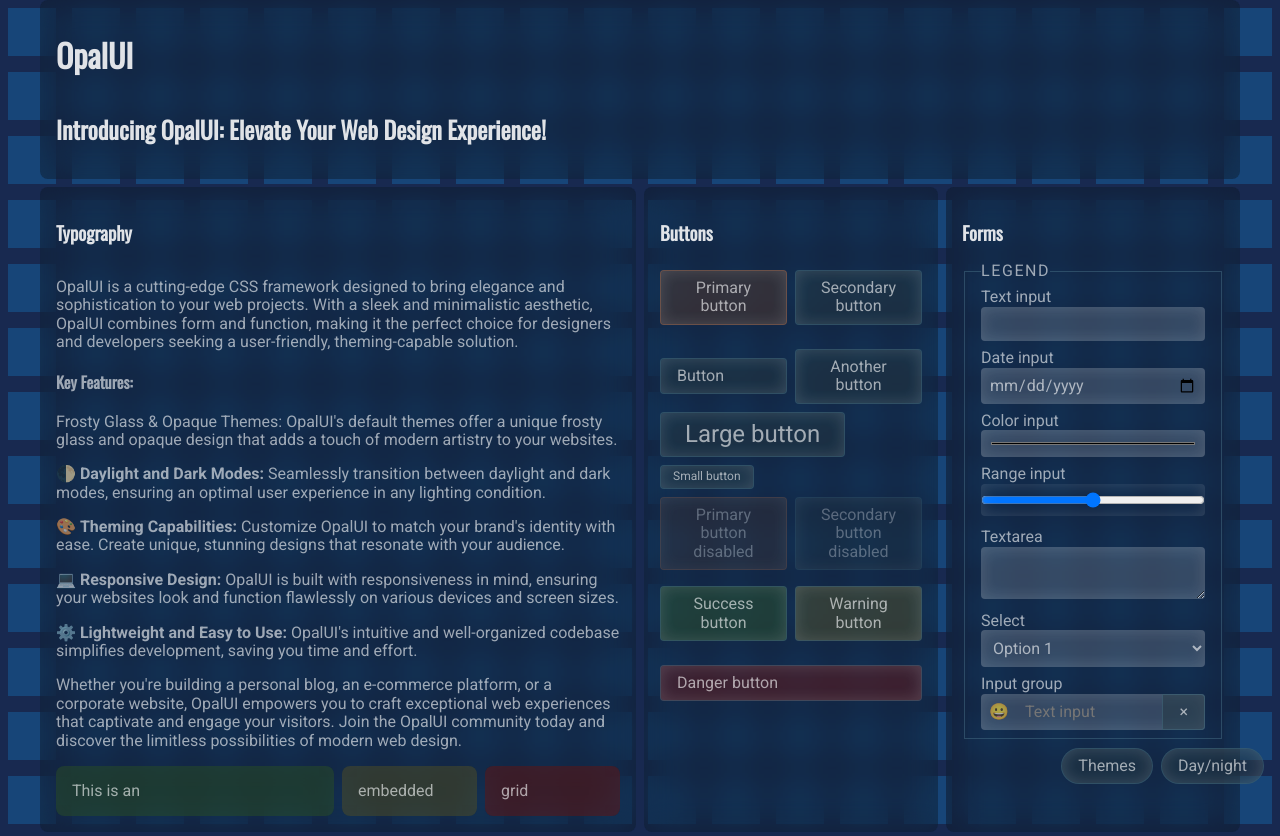
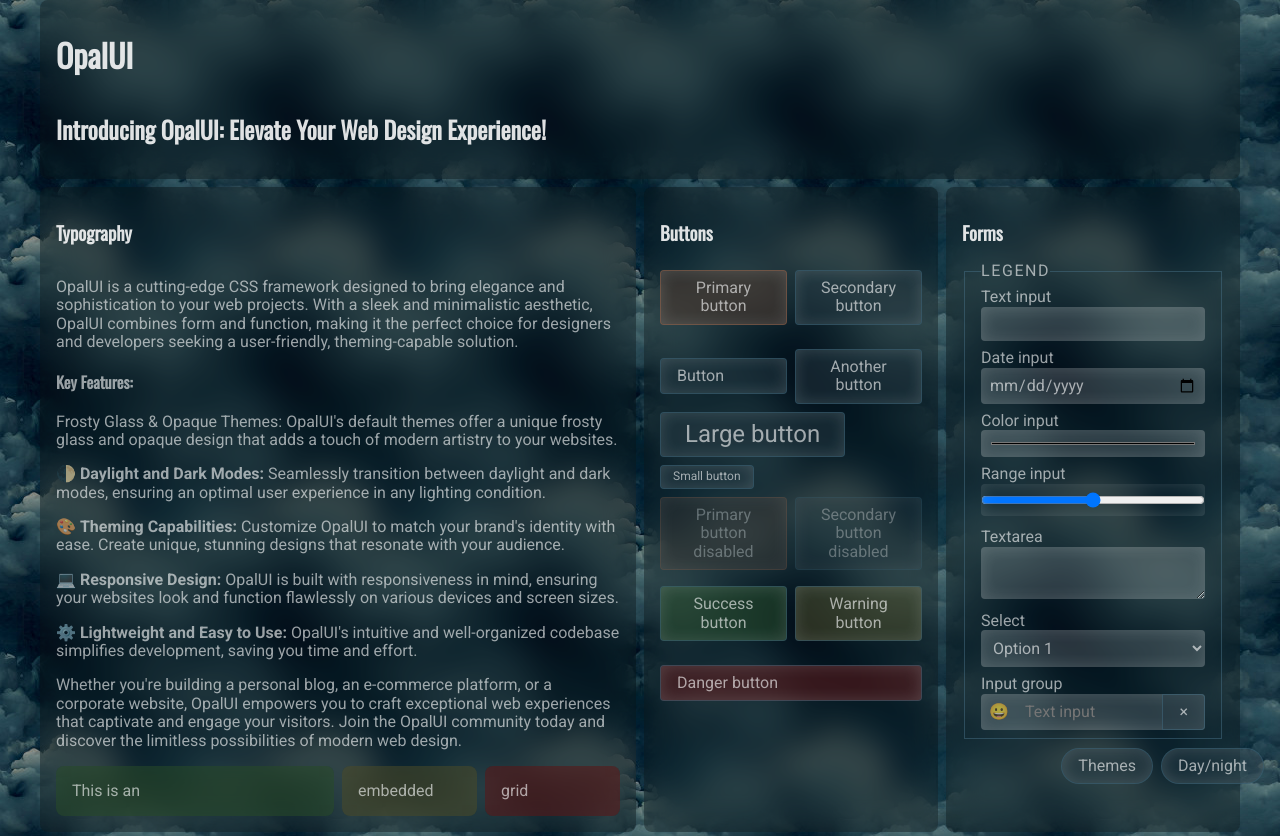
Before and after one commit to szilu/opalui, a website: page index.html in a window 1280 px wide. Both pictures are taken after a click on the button "Day/night". Drawn offline with nearby package versions, Linux system fonts and the light colour scheme; files that its build step writes are made by us from their sources; files whose address does not match are found by name.

Commit message:
V: 0.9.0

```diff
--- a/package.json
+++ b/package.json
@@ -1,5 +1,5 @@
 {
-  "name": "opalui",
+  "name": "@symbion/opalui",
   "version": "0.9.0",
   "description": "A minimalistic CSS framework",
   "main": "dist/opalui.css",
@@ -11,7 +11,8 @@
   ],
   "scripts": {
     "build": "rimraf dist/* && postcss -o dist/opalui.css src/opalui.css && cross-env NODE_ENV=production postcss -o dist/opalui.min.css src/opalui.css && gzip -c dist/opalui.min.css |wc -c |xargs echo 'Size:'",
-    "watch": "postcss -w -o dist/opalui.css src/opalui.css"
+    "watch": "postcss -w -o dist/opalui.css src/opalui.css",
+    "pub": "npm publish --access public"
   },
   "keywords": [
     "css",
--- a/themes/glass.css
+++ b/themes/glass.css
@@ -14,8 +14,8 @@
 	--p-fieldset: 0.5rem 1rem;
 	--g-grid: 1rem;
 
-	--op-glass: 0.3;
-	--op-button: 0.5;
+	--op-glass: 0.5;
+	--op-button: 0.6;
 	--col-txt-emph: hsla(0, 0%, 0%, 0.87);
 	--col-txt: hsla(0, 0%, 0%, 0.6);
 	--col-txt-dis: hsla(0, 0%, 0%, 0.38);
@@ -43,7 +43,7 @@
 
 	font-family: 'Roboto', sans-serif;
 	color: var(--col-txt);
-	background: url(bg.png);
+	background: url(bg.jpg);
 	transition: background 0.3s, color 0.2s;
 }
 
@@ -74,7 +74,7 @@
 	--col-bg-danger: hsla(0, 60%, 25%, var(--op-button));
 	--col-bg-danger-v: hsla(0, 50%, 50%, var(--op-button));
 
-	background: url(bg-dark.png);
+	background: url(bg-dark.jpg);
 }
 
 h1, h2, h3, h4, h5, h6 {
--- a/themes/opaque.css
+++ b/themes/opaque.css
@@ -41,7 +41,7 @@
 
 	font-family: 'Roboto', sans-serif;
 	color: var(--col-txt);
-	background: url(bg.png);
+	background: url(bg.jpg);
 	transition: background 0.3s, color 0.2s;
 }
 
@@ -71,7 +71,7 @@
 	--col-bg-danger: hsl(0, 60%, 25%);
 	--col-bg-danger-v: hsl(0, 50%, 50%);
 
-	background: url(bg-dark.png);
+	background: url(bg-dark.jpg);
 }
 
 h1, h2, h3, h4, h5, h6 {
```
Also changed, not shown: themes/bg-dark.jpg (added), themes/bg.jpg (added).
